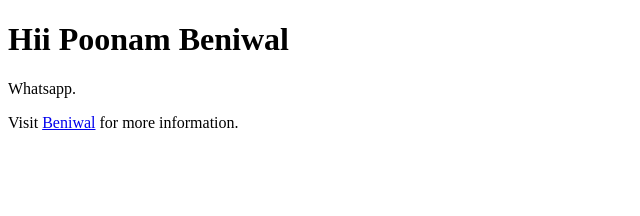
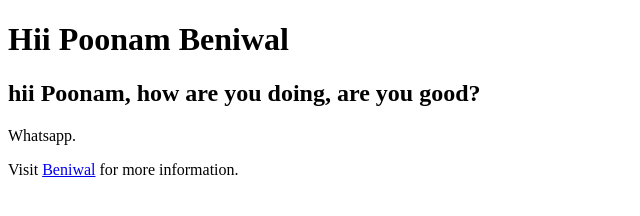
Before and after one commit to Poonam2506/Ravibeniwal97, a plain HTML site: page index.html in a window 1280 px wide. Shown: the whole page, without its empty margins (0-640 px from the left). Drawn offline with Linux system fonts and the light colour scheme.

Commit message:
Update index.html

```diff
--- a/index.html
+++ b/index.html
@@ -8,6 +8,7 @@
 <body>
     <header>
         <h1>Hii Poonam Beniwal</h1>
+        <h2>hii Poonam, how are you doing, are you good?</h2>
     </header>
 
     <section>
```
